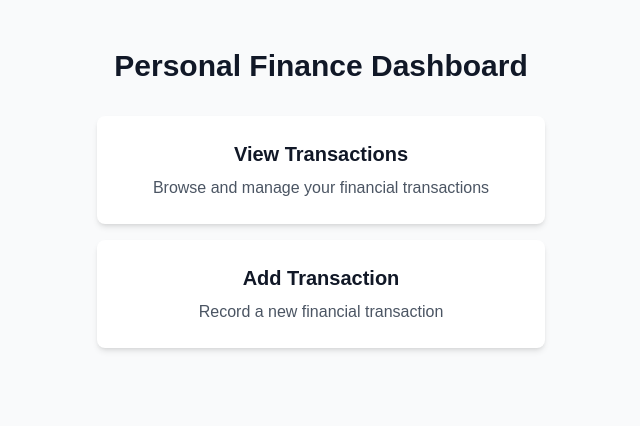
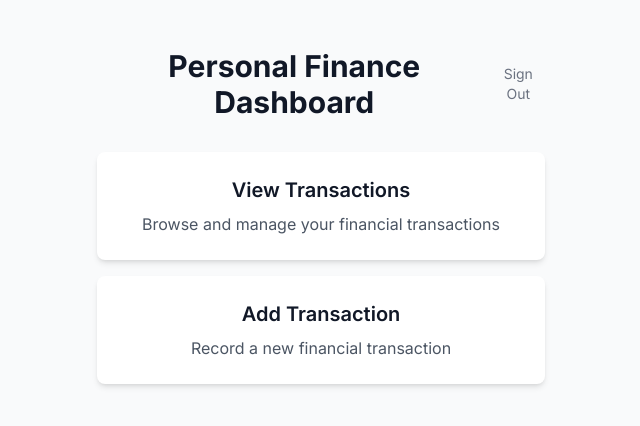
Before and after one commit to nerdmanship/dashboard, a Next.js app: page / in a window 1280 px wide. Shown: the top 426 px of the page, without its empty margins (319-959 px from the left). Built offline with nearby package versions, Linux system fonts and the light colour scheme; no server answers; sample sign-in values are in the browser's storage.

Commit message:
Add Firebase authentication and secure Firestore rules

```diff
--- a/src/app/add/page.js
+++ b/src/app/add/page.js
@@ -4,9 +4,11 @@ import { useState } from 'react';
 import { collection, addDoc } from 'firebase/firestore';
 import { db } from '@/lib/firebase';
 import { useRouter } from 'next/navigation';
+import { useAuth } from '@/context/AuthContext';
 
 export default function AddTransaction() {
   const router = useRouter();
+  const { user } = useAuth();
   const [formData, setFormData] = useState({
     date: new Date().toISOString().split('T')[0],
     category: '',
@@ -22,7 +24,9 @@ export default function AddTransaction() {
       await addDoc(collection(db, 'transactions'), {
         ...formData,
         amount: parseFloat(formData.amount),
-        date: new Date(formData.date).toISOString()
+        date: new Date(formData.date).toISOString(),
+        userId: user.uid,
+        createdAt: new Date().toISOString()
       });
       router.push('/transactions');
     } catch (error) {
@@ -37,6 +41,11 @@ export default function AddTransaction() {
       [name]: value
     }));
   };
+
+  if (!user) {
+    router.push('/');
+    return null;
+  }
 
   return (
     <div className="p-6 max-w-lg mx-auto">
--- a/src/app/layout.js
+++ b/src/app/layout.js
@@ -1,28 +1,21 @@
-import { Geist, Geist_Mono } from "next/font/google";
-import "./globals.css";
+import { Inter } from 'next/font/google';
+import { AuthProvider } from '@/context/AuthContext';
+import './globals.css';
 
-const geistSans = Geist({
-  variable: "--font-geist-sans",
-  subsets: ["latin"],
-});
-
-const geistMono = Geist_Mono({
-  variable: "--font-geist-mono",
-  subsets: ["latin"],
-});
+const inter = Inter({ subsets: ['latin'] });
 
 export const metadata = {
-  title: "Create Next App",
-  description: "Generated by create next app",
+  title: 'Personal Finance Dashboard',
+  description: 'Track your personal finances',
 };
 
 export default function RootLayout({ children }) {
   return (
     <html lang="en">
-      <body
-        className={`${geistSans.variable} ${geistMono.variable} antialiased`}
-      >
-        {children}
+      <body className={inter.className}>
+        <AuthProvider>
+          {children}
+        </AuthProvider>
       </body>
     </html>
   );
--- a/src/app/page.js
+++ b/src/app/page.js
@@ -1,11 +1,50 @@
+'use client';
+
 import Link from 'next/link';
+import { useAuth } from '@/context/AuthContext';
 
 export default function Home() {
+  const { user, signInWithGoogle, logout, loading } = useAuth();
+
+  if (loading) {
+    return (
+      <div className="min-h-screen bg-gray-50 flex items-center justify-center">
+        <div className="text-xl">Loading...</div>
+      </div>
+    );
+  }
+
+  if (!user) {
+    return (
+      <div className="min-h-screen bg-gray-50 flex items-center justify-center">
+        <div className="max-w-md w-full space-y-8 p-6">
+          <div className="text-center">
+            <h1 className="text-3xl font-bold text-gray-900 mb-8">Personal Finance Dashboard</h1>
+            <button
+              onClick={signInWithGoogle}
+              className="bg-white px-6 py-3 border border-gray-300 rounded-lg shadow-sm text-gray-700 hover:bg-gray-50 focus:outline-none focus:ring-2 focus:ring-offset-2 focus:ring-blue-500"
+            >
+              Sign in with Google
+            </button>
+          </div>
+        </div>
+      </div>
+    );
+  }
+
   return (
     <div className="min-h-screen bg-gray-50 py-12 px-4 sm:px-6 lg:px-8">
       <div className="max-w-md mx-auto">
         <div className="text-center">
-          <h1 className="text-3xl font-bold text-gray-900 mb-8">Personal Finance Dashboard</h1>
+          <div className="flex justify-between items-center mb-8">
+            <h1 className="text-3xl font-bold text-gray-900">Personal Finance Dashboard</h1>
+            <button
+              onClick={logout}
+              className="text-sm text-gray-500 hover:text-gray-700"
+            >
+              Sign Out
+            </button>
+          </div>
           <div className="space-y-4">
             <Link
               href="/transactions"
--- a/src/app/transactions/page.js
+++ b/src/app/transactions/page.js
@@ -1,17 +1,27 @@
 'use client';
 
 import { useState, useEffect } from 'react';
-import { collection, getDocs, deleteDoc, doc } from 'firebase/firestore';
+import { collection, getDocs, deleteDoc, doc, query, where } from 'firebase/firestore';
 import { db } from '@/lib/firebase';
+import { useAuth } from '@/context/AuthContext';
+import { useRouter } from 'next/navigation';
 
 export default function Transactions() {
   const [transactions, setTransactions] = useState([]);
   const [loading, setLoading] = useState(true);
+  const { user } = useAuth();
+  const router = useRouter();
 
   useEffect(() => {
     const fetchTransactions = async () => {
+      if (!user) return;
+
       try {
-        const querySnapshot = await getDocs(collection(db, 'transactions'));
+        const q = query(
+          collection(db, 'transactions'),
+          where('userId', '==', user.uid)
+        );
+        const querySnapshot = await getDocs(q);
         const transactionData = querySnapshot.docs.map(doc => ({
           id: doc.id,
           ...doc.data()
@@ -25,7 +35,7 @@ export default function Transactions() {
     };
 
     fetchTransactions();
-  }, []);
+  }, [user]);
 
   const handleDelete = async (id) => {
     try {
@@ -36,11 +46,28 @@ export default function Transactions() {
     }
   };
 
-  if (loading) return <div>Loading...</div>;
+  if (!user) {
+    router.push('/');
+    return null;
+  }
+
+  if (loading) return (
+    <div className="min-h-screen bg-gray-50 flex items-center justify-center">
+      <div className="text-xl">Loading...</div>
+    </div>
+  );
 
   return (
     <div className="p-6">
-      <h1 className="text-2xl font-bold mb-6">Transactions</h1>
+      <div className="flex justify-between items-center mb-6">
+        <h1 className="text-2xl font-bold">Transactions</h1>
+        <button
+          onClick={() => router.push('/add')}
+          className="bg-blue-500 text-white px-4 py-2 rounded hover:bg-blue-600"
+        >
+          Add Transaction
+        </button>
+      </div>
       <div className="overflow-x-auto">
         <table className="min-w-full bg-white border border-gray-300">
           <thead>
--- /dev/null
+++ b/src/context/AuthContext.js
@@ -0,0 +1,49 @@
+'use client';
+
+import { createContext, useContext, useEffect, useState } from 'react';
+import { auth, googleProvider } from '@/lib/firebase';
+import { signInWithPopup, signOut, onAuthStateChanged } from 'firebase/auth';
+
+const AuthContext = createContext({});
+
+export function AuthProvider({ children }) {
+  const [user, setUser] = useState(null);
+  const [loading, setLoading] = useState(true);
+
+  useEffect(() => {
+    const unsubscribe = onAuthStateChanged(auth, (user) => {
+      if (user) {
+        setUser(user);
+      } else {
+        setUser(null);
+      }
+      setLoading(false);
+    });
+
+    return () => unsubscribe();
+  }, []);
+
+  const signInWithGoogle = async () => {
+    try {
+      await signInWithPopup(auth, googleProvider);
+    } catch (error) {
+      console.error('Error signing in with Google:', error);
+    }
+  };
+
+  const logout = async () => {
+    try {
+      await signOut(auth);
+    } catch (error) {
+      console.error('Error signing out:', error);
+    }
+  };
+
+  return (
+    <AuthContext.Provider value={{ user, signInWithGoogle, logout, loading }}>
+      {children}
+    </AuthContext.Provider>
+  );
+}
+
+export const useAuth = () => useContext(AuthContext);
--- a/src/lib/firebase.js
+++ b/src/lib/firebase.js
@@ -1,8 +1,8 @@
 import { initializeApp, getApps } from 'firebase/app';
 import { getFirestore } from 'firebase/firestore';
+import { getAuth, GoogleAuthProvider } from 'firebase/auth';
 
 const firebaseConfig = {
-  // Replace with your Firebase config object
   apiKey: process.env.NEXT_PUBLIC_FIREBASE_API_KEY,
   authDomain: process.env.NEXT_PUBLIC_FIREBASE_AUTH_DOMAIN,
   projectId: process.env.NEXT_PUBLIC_FIREBASE_PROJECT_ID,
@@ -14,5 +14,7 @@ const firebaseConfig = {
 // Initialize Firebase
 let firebaseApp = getApps().length === 0 ? initializeApp(firebaseConfig) : getApps()[0];
 const db = getFirestore(firebaseApp);
+const auth = getAuth(firebaseApp);
+const googleProvider = new GoogleAuthProvider();
 
-export { db };
+export { db, auth, googleProvider };
```
